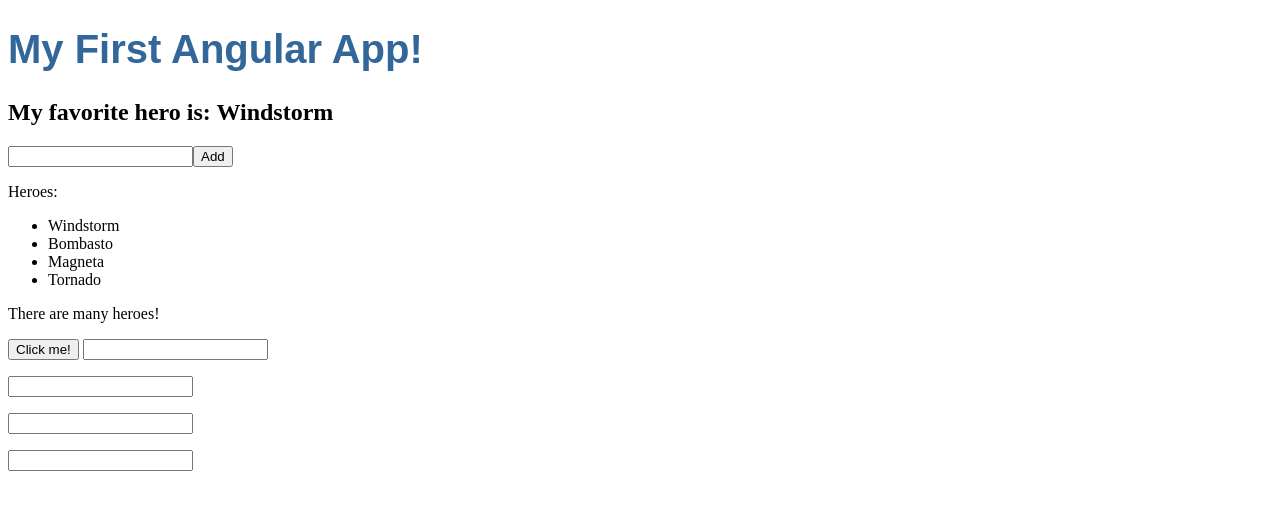
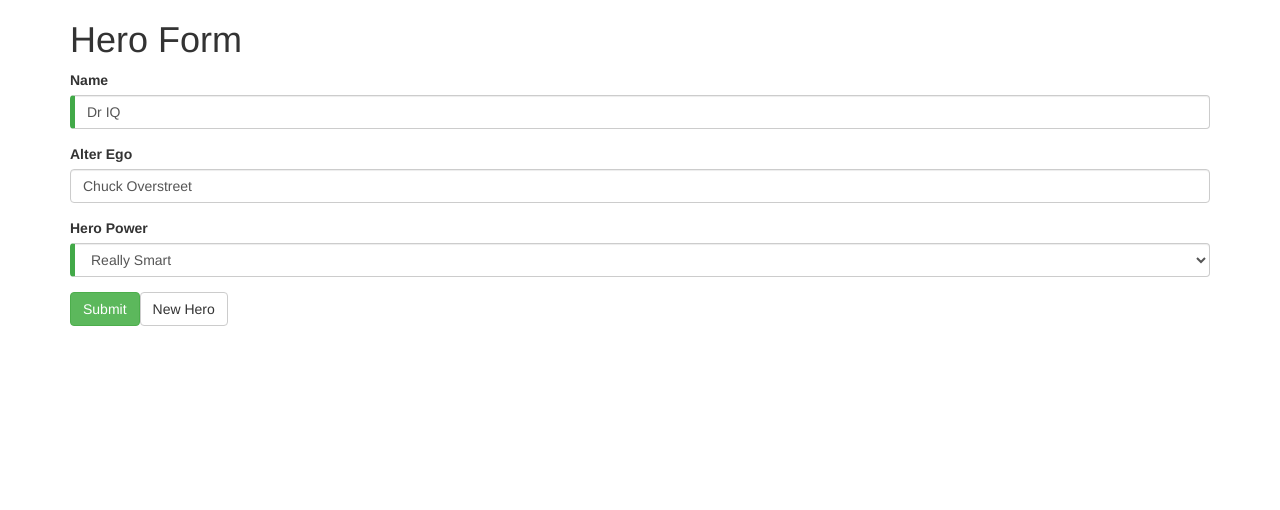
Before and after one commit to tyshtshenko/a2app, an Angular app: page / in a window 1280 px wide. Shown: the top 510 px of the page. Built offline with nearby package versions, Linux system fonts and the light colour scheme.

Commit message:
8. Forms

```diff
--- a/src/app/app.component.ts
+++ b/src/app/app.component.ts
@@ -3,28 +3,29 @@ import {Hero} from './app.hero';
 
 @Component({
   selector: 'app-root',
-  templateUrl: './app.component.html',
-  styleUrls: ['./app.component.css']
+  template: '<hero-form></hero-form>'
+  //templateUrl: './app.component.html',
+  //styleUrls: ['./app.component.css']
 })
 export class AppComponent {
-  title: string;
-  myHero: Hero;
-  heroes: Hero[];
-  constructor(){
-    this.title = 'My First Angular App!';
-    this.heroes = [
-      new Hero(1, 'Windstorm'),
-      new Hero(13, 'Bombasto'),
-      new Hero(15, 'Magneta'),
-      new Hero(20, 'Tornado')
-    ];
-    this.myHero = this.heroes[0];
-  }
-
-  addHero(newHero: string) {
-    if (newHero) {
-      this.heroes.push(new Hero(0, newHero));
-    }
-  }
+  // title: string;
+  // myHero: Hero;
+  // heroes: Hero[];
+  // constructor(){
+  //   this.title = 'My First Angular App!';
+  //   this.heroes = [
+  //     new Hero(1, 'Windstorm'),
+  //     new Hero(13, 'Bombasto'),
+  //     new Hero(15, 'Magneta'),
+  //     new Hero(20, 'Tornado')
+  //   ];
+  //   this.myHero = this.heroes[0];
+  // }
+  //
+  // addHero(newHero: string) {
+  //   if (newHero) {
+  //     this.heroes.push(new Hero(0, newHero));
+  //   }
+  // }
 
 }
--- a/src/app/app.module.ts
+++ b/src/app/app.module.ts
@@ -11,6 +11,8 @@ import {
   KeyUpComponent_v3,
   KeyUpComponent_v4
 } from './key-up/keyup.components';
+
+import { HeroFormComponent } from './hero-form/hero-form.component';
 @NgModule({
   declarations: [
     AppComponent,
@@ -18,7 +20,8 @@ import {
     KeyUpComponent_v2,
     KeyUpComponent_v3,
     KeyUpComponent_v4,
-    ClickMeComponent
+    ClickMeComponent,
+    HeroFormComponent
   ],
   imports: [
     BrowserModule,
--- /dev/null
+++ b/src/app/hero-form/hero-form.component.html
@@ -0,0 +1,54 @@
+<div class="container">
+  <div [hidden]="submitted">
+    <h1>Hero Form</h1>
+    <form (ngSubmit)="onSubmit()" #heroForm="ngForm">
+      <div class="form-group">
+        <label for="name">Name</label>
+        <input type="text" class="form-control" id="name"
+               required
+               [(ngModel)]="model.name" name="name"
+               #name="ngModel">
+        <div [hidden]="name.valid || name.pristine"
+             class="alert alert-danger">
+          Name is required
+        </div>
+      </div>
+      <div class="form-group">
+        <label for="alterEgo">Alter Ego</label>
+        <input type="text" class="form-control" id="alterEgo"
+               [(ngModel)]="model.alterEgo" name="alterEgo">
+      </div>
+      <div class="form-group">
+        <label for="power">Hero Power</label>
+        <select class="form-control" id="power"
+                required
+                [(ngModel)]="model.power" name="power"
+                #power="ngModel">
+          <option *ngFor="let pow of powers" [value]="pow">{{pow}}</option>
+        </select>
+        <div [hidden]="power.valid || power.pristine" class="alert alert-danger">
+          Power is required
+        </div>
+      </div>
+      <button type="submit" class="btn btn-success" [disabled]="!heroForm.form.valid">Submit</button>
+      <button type="button" class="btn btn-default" (click)="newHero(); heroForm.reset()">New Hero</button>
+    </form>
+  </div>
+  <div [hidden]="!submitted">
+    <h2>You submitted the following:</h2>
+    <div class="row">
+      <div class="col-xs-3">Name</div>
+      <div class="col-xs-9  pull-left">{{ model.name }}</div>
+    </div>
+    <div class="row">
+      <div class="col-xs-3">Alter Ego</div>
+      <div class="col-xs-9 pull-left">{{ model.alterEgo }}</div>
+    </div>
+    <div class="row">
+      <div class="col-xs-3">Power</div>
+      <div class="col-xs-9 pull-left">{{ model.power }}</div>
+    </div>
+    <br>
+    <button class="btn btn-primary" (click)="submitted=false">Edit</button>
+  </div>
+</div>
--- /dev/null
+++ b/src/app/hero-form/hero-form.component.ts
@@ -0,0 +1,38 @@
+/**
+ * Created by gen on 2/28/2017.
+ */
+import { Component } from '@angular/core';
+
+import { Hero }    from './hero';
+
+@Component({
+  selector: 'hero-form',
+  styles: [`
+.ng-valid[required], .ng-valid.required  {
+  border-left: 5px solid #42A948; /* green */
+}
+.ng-invalid:not(form)  {
+  border-left: 5px solid #a94442; /* red */
+}
+`],
+  templateUrl: './hero-form.component.html'
+})
+export class HeroFormComponent {
+
+  powers = ['Really Smart', 'Super Flexible',
+    'Super Hot', 'Weather Changer'];
+
+  model = new Hero(18, 'Dr IQ', this.powers[0], 'Chuck Overstreet');
+
+  submitted = false;
+
+  onSubmit() {
+    this.submitted = true;
+  }
+  newHero() {
+    this.model = new Hero(42, '', '');
+  }
+
+  // TODO: Remove this when we're done
+  //get diagnostic() { return JSON.stringify(this.model); }
+}
--- /dev/null
+++ b/src/app/hero-form/hero.ts
@@ -0,0 +1,11 @@
+/**
+ * Created by gen on 2/28/2017.
+ */
+export class Hero {
+  constructor(
+    public id: number,
+    public name: string,
+    public power: string,
+    public alterEgo?: string
+  ) {  }
+}
--- a/src/index.html
+++ b/src/index.html
@@ -7,6 +7,9 @@
 
   <meta name="viewport" content="width=device-width, initial-scale=1">
   <link rel="icon" type="image/x-icon" href="favicon.ico">
+  <link rel="stylesheet"
+        href="https://unpkg.com/bootstrap@3.3.7/dist/css/bootstrap.min.css">
+
 </head>
 <body>
   <app-root>Loading...</app-root>
```
